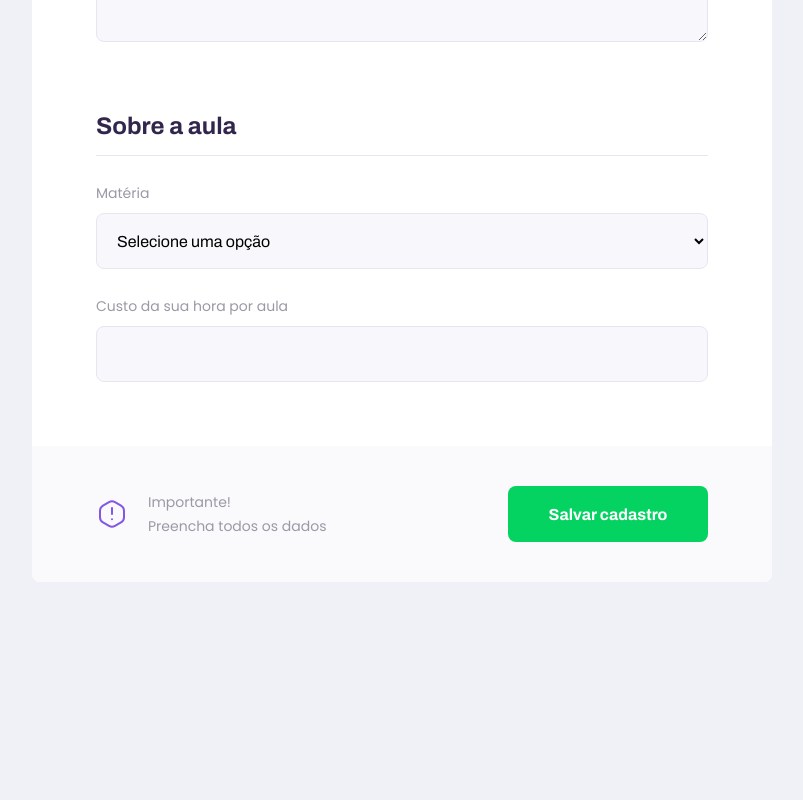
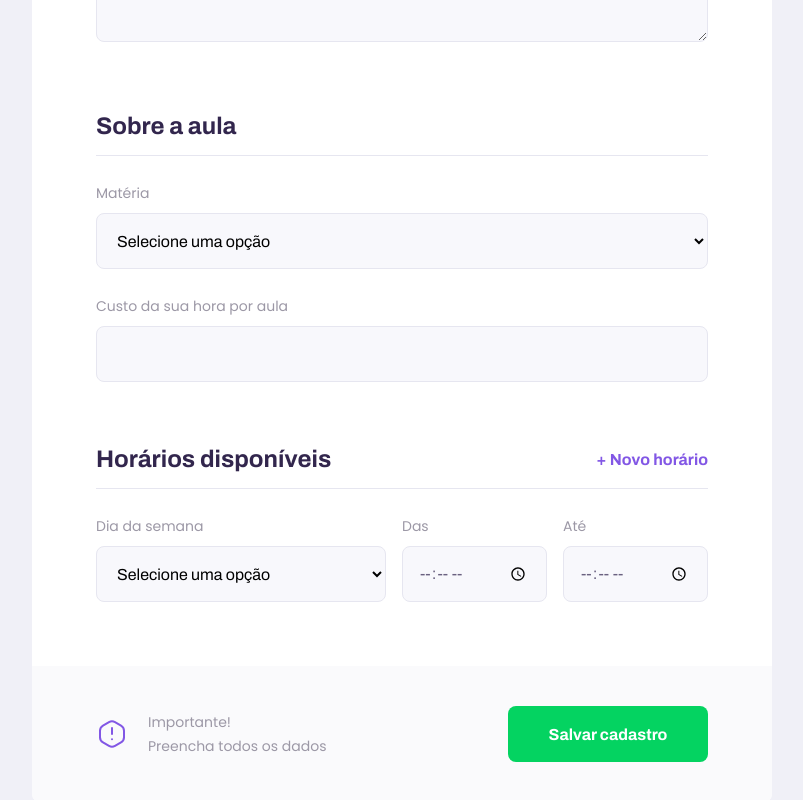
Before and after one commit to MatheusCandido1/web_proffy, a React (Create React App) app: page /give-classes in a window 1280 px wide. Shown: the part 909-1709 px from the top of the page, without its empty margins (238-1041 px from the left). Before the commit the page ends 1491 px from the top, so only its background shows below. Built offline with nearby package versions, Linux system fonts and the light colour scheme.

Commit message:
create-schedule

```diff
--- a/src/pages/TeacherForm/index.tsx
+++ b/src/pages/TeacherForm/index.tsx
@@ -37,6 +37,32 @@
                     { value: 'Matemática', label: 'Matemática'},
                 ]} />
                 <Input name="cost" label="Custo da sua hora por aula" />
+
+            </fieldset>
+
+
+            <fieldset>
+                 <legend> Horários disponíveis
+                    <button type="button">
+                    + Novo horário
+                    </button>
+                </legend>
+
+                <div className="schedule-item">
+                <Select name="week_day" label="Dia da semana" options={[
+                    { value: '0', label: 'Domingo'},
+                    { value: '1', label: 'Segunda-feira'},
+                    { value: '2', label: 'Terça-feira'},
+                    { value: '3', label: 'Quarta-feira'},
+                    { value: '4', label: 'Quinta-feira'},
+                    { value: '5', label: 'Sexta-feira'},
+                    { value: '6', label: 'Sábado'},
+                ]} />
+                <Input name="from" label="Das" type="time" />
+                <Input name="to" label="Até" type="time" />
+
+                </div>
+
             </fieldset>
 
             <footer>
--- a/src/pages/TeacherForm/style.css
+++ b/src/pages/TeacherForm/style.css
@@ -17,16 +17,16 @@
     overflow: hidden;
 }
 
-#page-teacher-form main fieldset{
+#page-teacher-form main fieldset {
     border: 0;
     padding: 0 2.4rem;
 }
 
-#page-teacher-form main fieldset + fieldset{
+#page-teacher-form main fieldset + fieldset {
     margin-top: 6.4rem;
 }
 
-#page-teacher-form main fieldset legend{
+#page-teacher-form main fieldset legend {
     font: 700 2.4rem Archivo;
     color: var(--color-text-title);
     margin-bottom: 2.4rem;
@@ -36,6 +36,19 @@
     width: 100%;
     padding-bottom: 1.6rem;
     border-bottom: 1px solid var(--color-line-in-white);
+}
+
+#page-teacher-form main fieldset legend button {
+    background: none;
+    border: 0;
+    color: var(--color-primary);
+    font: 700 1.6rem Archivo;
+    cursor: pointer;
+    transition:  color 0.2s;
+}
+
+#page-teacher-form main fieldset legend button:hover {
+    color: var(--color-primary-dark);
 }
 
 #page-teacher-form main fieldset .input-block + .textarea-block,
@@ -101,6 +114,16 @@
        padding: 0 6.4rem;
    }
 
+   #page-teacher-form main .schedule-item {
+       display: grid;
+       grid-template-columns: 2fr 1fr 1fr;
+       column-gap: 1.6rem;
+   }
+
+   #page-teacher-form main .schedule-item .input-block {
+    margin-top: 0 !important;
+   }
+
    #page-teacher-form main footer {
     padding: 4.0rem 6.4rem;
     display: flex;
```
